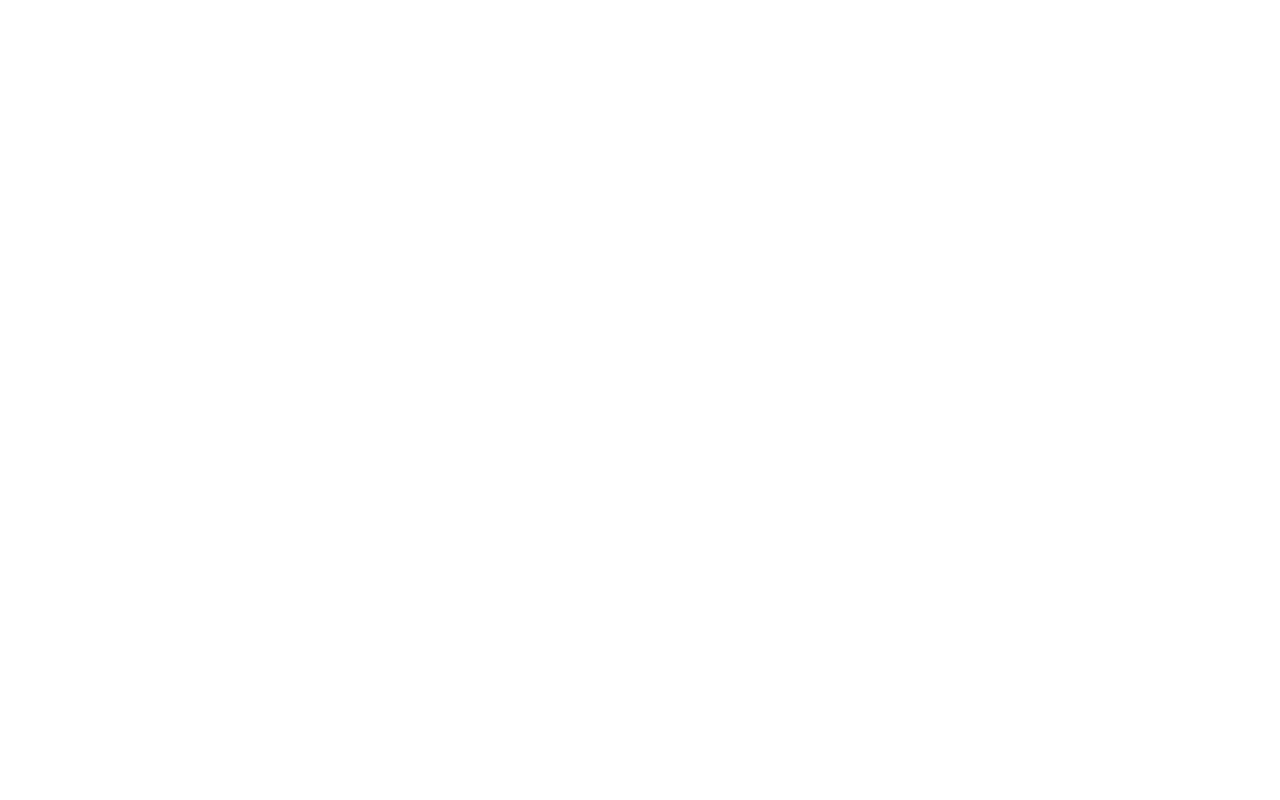
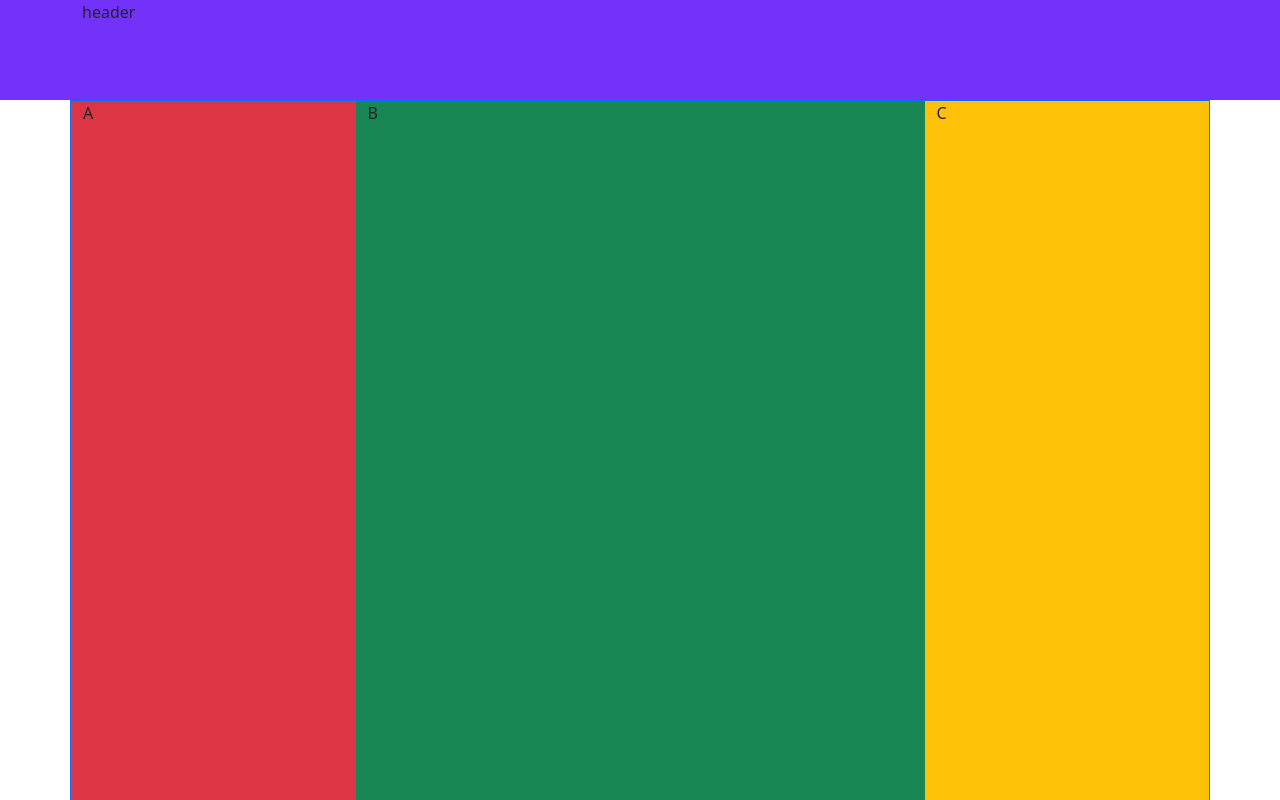
Before and after one commit to panasaaravind/5dec2023, a plain HTML site: page index.html in a window 1280 px wide. Shown: the top 800 px of the page. Drawn offline with nearby package versions, Linux system fonts and the light colour scheme.

Commit message:
second commit

```diff
--- a/index.html
+++ b/index.html
@@ -5,8 +5,38 @@
         <meta name="viewport" content="width=device-width, initial-scale=1.0">
         <title>bs5</title>
         <link href="https://cdn.jsdelivr.net/npm/bootstrap@5.3.2/dist/css/bootstrap.min.css" rel="stylesheet" integrity="sha384-T3c6CoIi6uLrA9TneNEoa7RxnatzjcDSCmG1MXxSR1GAsXEV/Dwwykc2MPK8M2HN" crossorigin="anonymous">
+
+        <style>
+            .a_tbdr{
+                border: 1px dashed black;
+            }
+            header{
+                height: 100px;
+            }
+            main{
+                height: 1000px;
+            }
+            footer{
+                height: 300px;
+            }
+        </style>
     </head>
     <body>
+        <header style="background:#7431F9;">
+            <div class="container">header</div>
+        </header>
+        <main>
+            <div class="container h-100">
+                <div class="row border border-primary h-100 ">
+                <aside class="col-3 d-md-none d-lg-block col-lg-3 bg-danger">A</aside>
+                <section class="col-6 col-md-12 col-lg-6 bg-success">B</section>
+                <aside class="col-3 d-md-none d-lg-block col-lg-3 bg-warning">C</aside>
+            </div>
+            </div>
+        </main>
+        <footer style="background: #F8F9FA;">
+            <div class="container">footer</div>
+        </footer>
 
         <script src="https://cdn.jsdelivr.net/npm/bootstrap@5.3.2/dist/js/bootstrap.bundle.min.js" integrity="sha384-C6RzsynM9kWDrMNeT87bh95OGNyZPhcTNXj1NW7RuBCsyN/o0jlpcV8Qyq46cDfL" crossorigin="anonymous"></script>
     </body>
```
